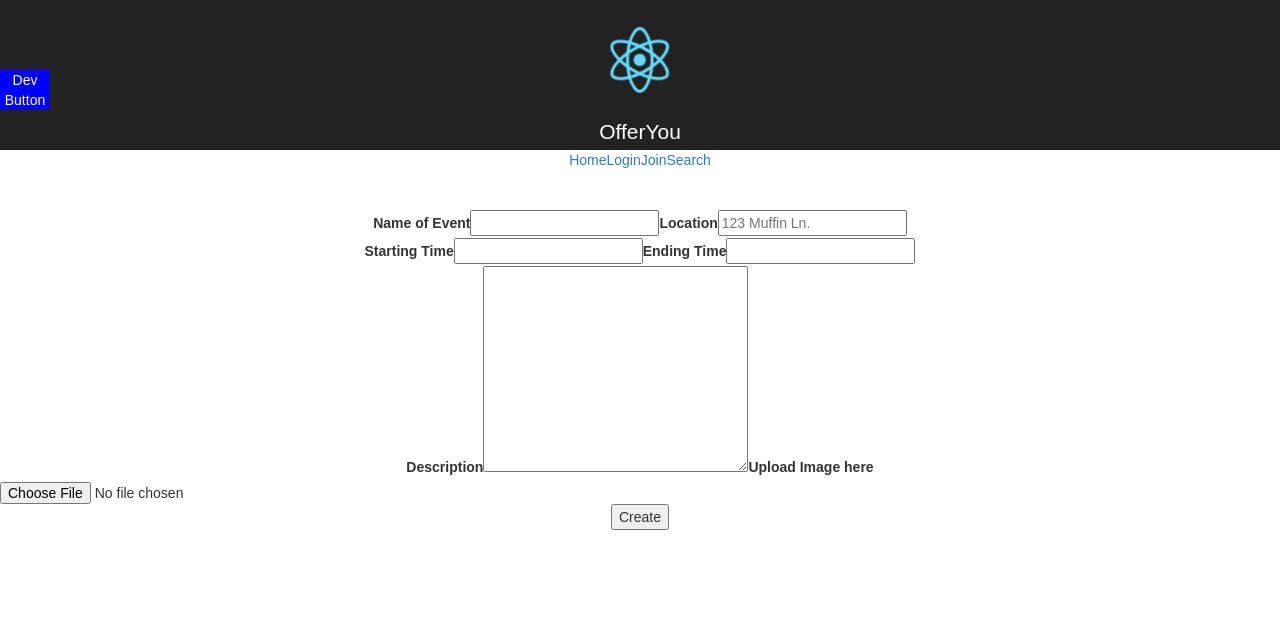
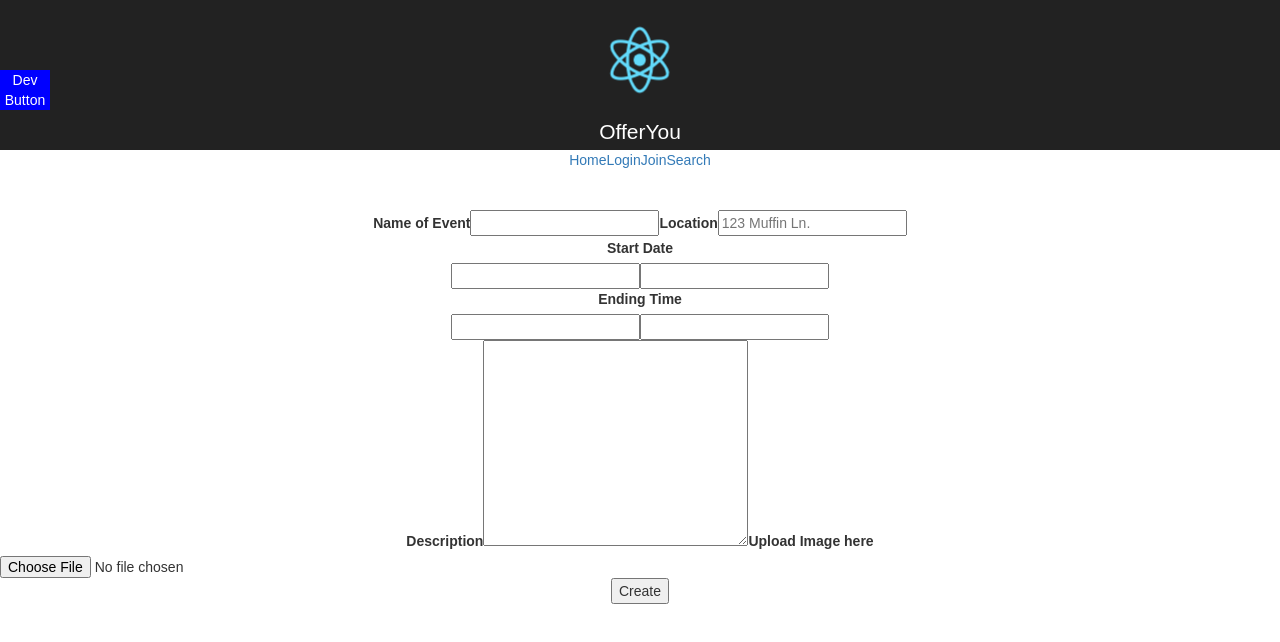
Before and after one commit to chingu-voyage3/bears-12, a React (Create React App) app in the folder client/: page /editopportunity/1 in a window 1280 px wide. Shown: the top 642 px of the page. Built offline with nearby package versions, Linux system fonts and the light colour scheme.

Commit message:
added inputs for time and method to check for validity

```diff
--- a/client/src/container/ComposeOpportunitiesContainer.js
+++ b/client/src/container/ComposeOpportunitiesContainer.js
@@ -1,4 +1,5 @@
 import React, { Component } from 'react';
+import moment from 'moment';
 
 /**
  * ComposeMessagesContainer
@@ -10,18 +11,30 @@ export class ComposeOpportunitiesContainer extends Component { // eslint-disable
       name: '',
       location: '',
       startTime: '',
+      startDate: '',
       endTime: '',
+      endDate: '',
       details: ''
     }
   }
 
   handleChange(e) {
-    let state = this.state;
+    const state = this.state;
     for (var prop in state) {
       if(prop === e.target.id) {
         state[e.target.id] = e.target.value
         this.setState(state);
       }
+    }
+  }
+
+  santizeDate(e) {
+    const dateString = e.target.value;
+
+    if(moment(dateString).isValid()) {
+      console.log(true);
+    } else {
+      console.log(false)
     }
   }
 
@@ -35,10 +48,16 @@ export class ComposeOpportunitiesContainer extends Component { // eslint-disable
           <label htmlFor="location">Location</label>
           <input type="text" name="location" id="location" placeholder="123 Muffin Ln." onChange={this.handleChange.bind(this)}/>
           <div>
-            <label htmlFor="startTime">Starting Time</label>
-            <input type="text" name="startTime" id="startTime" onChange={this.handleChange.bind(this)}/>
+            <label htmlFor="startDate">Start Date</label>
+            <div>
+              <input type="text" id="startDate" onBlur={this.santizeDate.bind(this)} />
+              <input type="text" id="startTime" onBlur={this.santizeDate.bind(this)} />
+            </div>
             <label htmlFor="endTime">Ending Time</label>
-            <input type="text" name="endTime" id="endDate" onChange={this.handleChange.bind(this)}/>
+            <div>
+              <input type="text" id="endDate" onBlur={this.handleChange.bind(this)} />
+              <input type="text" id="endTime" onBlur={this.handleChange.bind(this)} />
+            </div>
           </div>
           <label htmlFor="details">Description</label>
           <textarea name="details" id="details" cols="30" rows="10"  onChange={this.handleChange.bind(this)}/>
```
